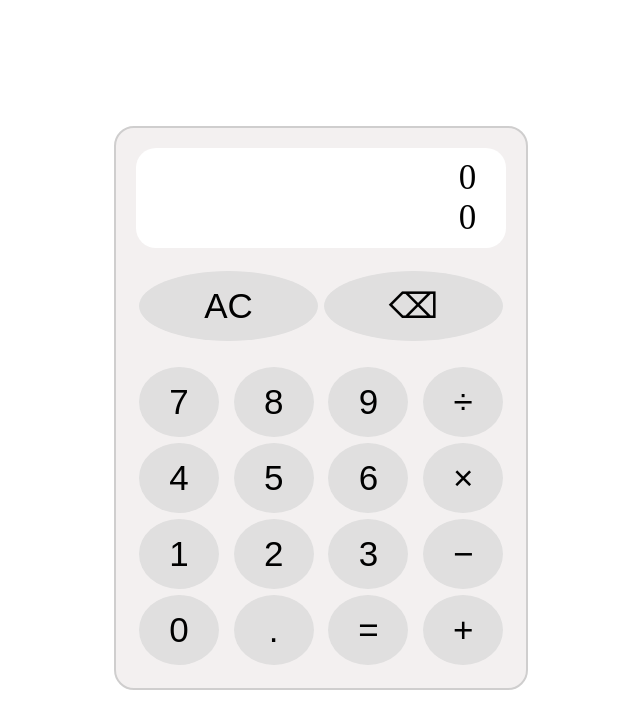
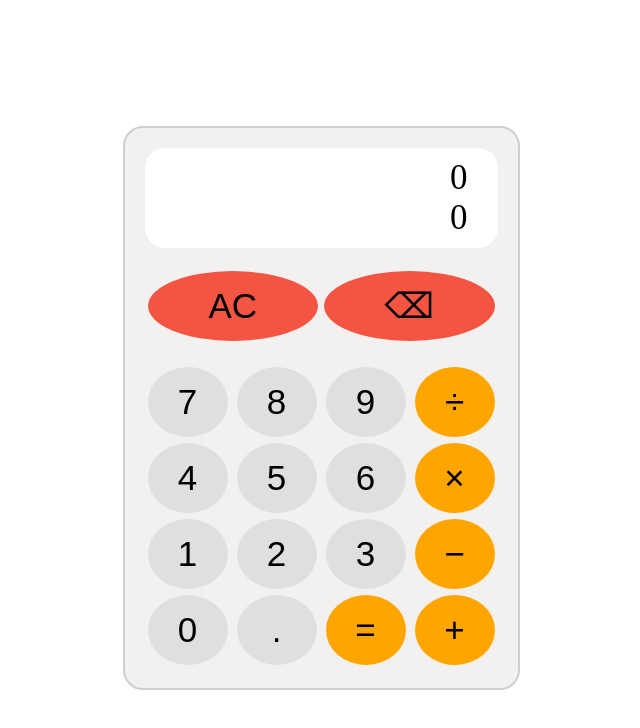
Before and after one commit to RileyTan/calculator, a plain HTML site: page index.html in a window 1280 px wide. Shown: the whole page, without its empty margins (319-959 px from the left). Drawn offline with Linux system fonts and the light colour scheme.

Commit message:
Modified css
.grid {
    display: flex;
    flex-direction: column;
}

.grid .row {
    display: flex;
    gap: 3px;
}

.grid button {
    flex: 1 1 0;
}

These ensure that the grid will expand as numbers get bigger

```diff
--- a/style.css
+++ b/style.css
@@ -42,10 +42,30 @@ button {
     border: 0px;
     background-color: rgb(224, 223, 223);
 }
+.grid {
+    display: flex;
+    flex-direction: column;
+}
 
+.grid .row {
+    display: flex;
+    gap: 3px;
+}
+
+.grid button {
+    flex: 1 1 0;
+}
 .special-buttons {
     display: flex;
 }
 .special-buttons button {
     flex-grow: 1; /* fills whole flex parent container */
 }
+
+.operator, #equal {
+    background-color: orange;
+}
+
+#clear, #backspace {
+    background-color: rgb(244, 85, 67);
+}
```
Also changed, not shown: 1 other file.
